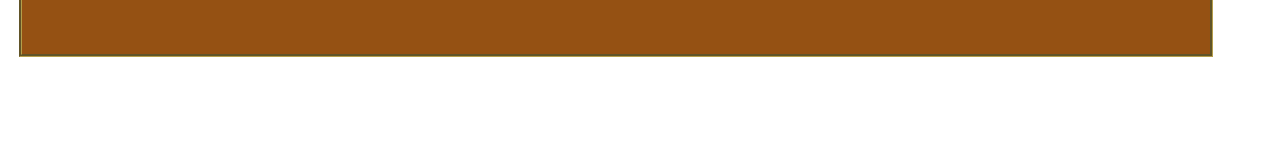
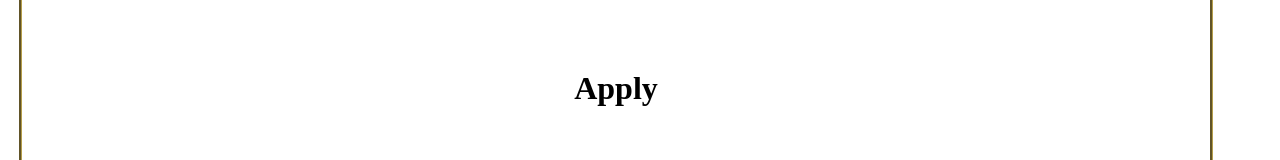
Before and after one commit to melissa-24/techbyte-learning, a React (Vite) app: page /apply in a window 1280 px wide. Shown: the part 647-807 px from the top of the page. Built offline with nearby package versions, Linux system fonts and the light colour scheme.

Commit message:
added Apply.jsx

```diff
--- a/src/App.jsx
+++ b/src/App.jsx
@@ -6,6 +6,7 @@ import Index from "./views/Index";
 import About from "./views/About";
 import Courses from "./views/Courses";
 import Team from "./views/Team";
+import Apply from "./views/Apply";
 
 const App = () => {
   return (
@@ -16,6 +17,7 @@ const App = () => {
         <Route exact path="/about" element={<About />} />
         <Route exact path="/courses" element={<Courses />} />
         <Route exact path="/team" element={<Team />} />
+        <Route exact path="/apply" element={<Apply />} />
       </Routes>
       <Footer />
     </>
--- /dev/null
+++ b/src/views/Apply.jsx
@@ -0,0 +1,9 @@
+const Apply = () => {
+  return (
+    <main>
+      <h1>Apply</h1>
+    </main>
+  );
+};
+
+export default Apply;
```
